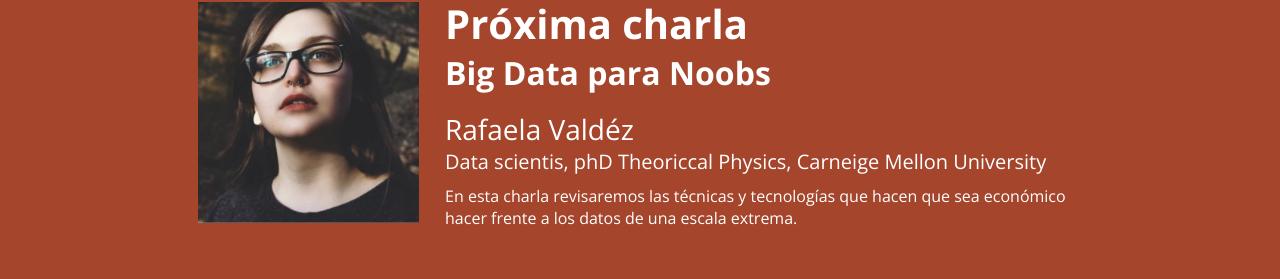
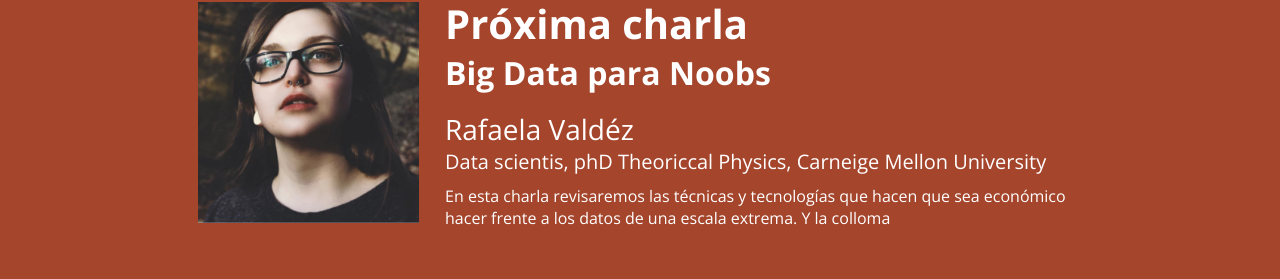
Before and after one commit to AenimaLabs/pruebagit, a plain HTML site: page index.html in a window 1280 px wide. Shown: the part 1118-1397 px from the top of the page. Drawn offline with nearby package versions, Linux system fonts and the light colour scheme.

Commit message:
agregó Y la colloma

```diff
--- a/index.html
+++ b/index.html
@@ -43,7 +43,7 @@
 		  	<h3>Big Data para Noobs</h3>
 		  	<h4>Rafaela Valdéz</h4>
 		  	<h5>Data scientis, phD Theoriccal Physics, Carneige Mellon University</h5>
-		  	<p>En esta charla revisaremos las técnicas y tecnologías que hacen que sea económico hacer frente a los datos de una escala extrema.</p>
+		  	<p>En esta charla revisaremos las técnicas y tecnologías que hacen que sea económico hacer frente a los datos de una escala extrema. Y la colloma</p>
 			</div>
 		</div>
 	</section>
```
